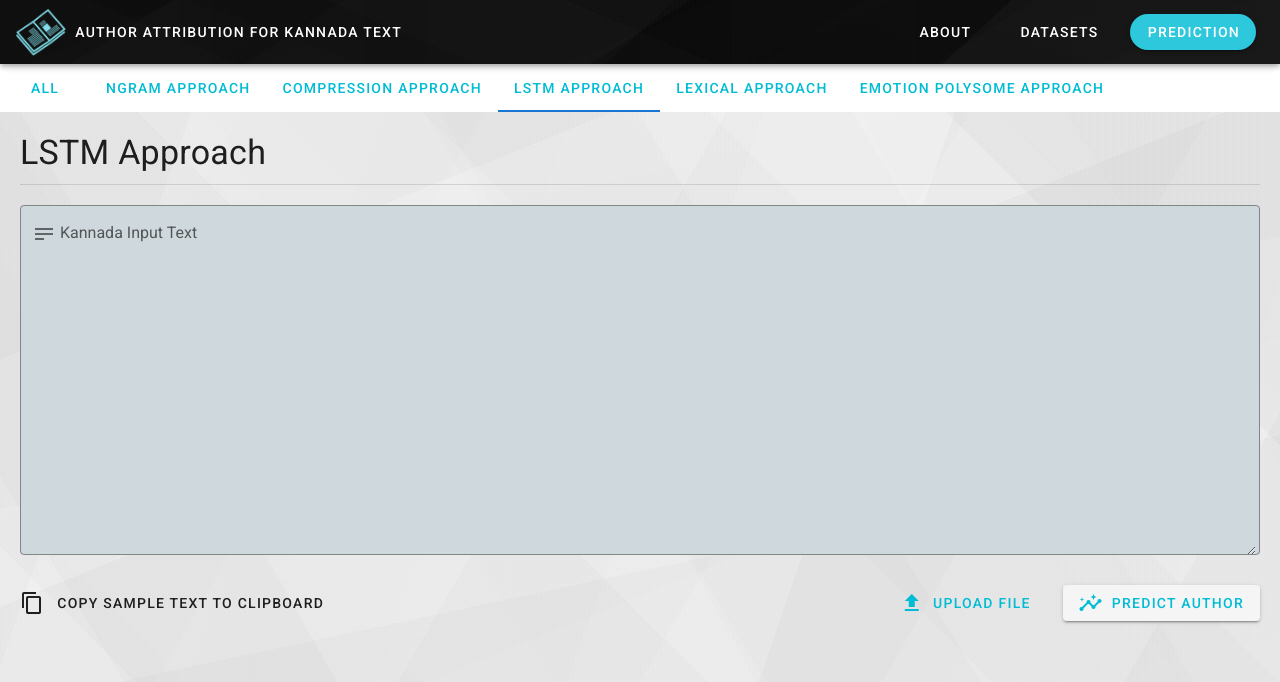
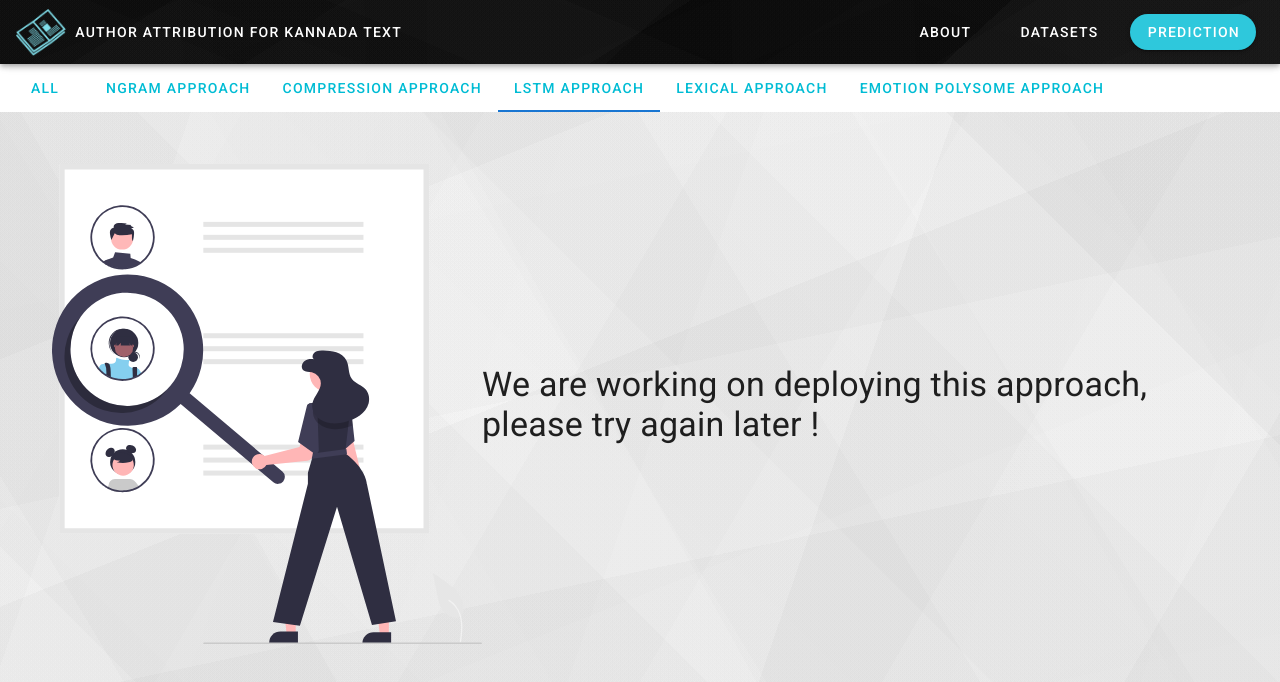
Before and after one commit to Gaurav-71/Author-Attribution-Website, a Vue app in the folder Frontend/: page /prediction in a window 1280 px wide. Both pictures are taken after a click on the tab "LSTM APPROACH". Shown: the top 682 px of the page. Built offline with nearby package versions, Linux system fonts and the light colour scheme.

Commit message:
Added work in progress screens

```diff
--- a/Frontend/src/components/design/Approach.vue
+++ b/Frontend/src/components/design/Approach.vue
@@ -1,5 +1,11 @@
 <template>
-  <div class="approach">
+  <div class="wip" v-if="approachType == 'na'">
+    <img src="../../assets/wip.svg" alt="work in progress" />
+    <div class="text-h4">
+      We are working on deploying this approach, please try again later !
+    </div>
+  </div>
+  <div v-else class="approach">
     <div class="text-h4 mb-3">{{ titleString() }}</div>
     <v-divider class="mb-5"></v-divider>
     <div v-if="isLoading"><Loading /></div>
@@ -144,4 +150,15 @@ export default {
   justify-content: space-between;
   align-items: center;
 }
+
+.wip {
+  padding: 2rem;
+  display: flex;
+  justify-content: center;
+  align-items: center;
+  img {
+    width: auto;
+    height: 60vh;
+  }
+}
 </style>
--- a/Frontend/src/views/Prediction.vue
+++ b/Frontend/src/views/Prediction.vue
@@ -12,9 +12,9 @@
       <v-tab-item> </v-tab-item>
       <v-tab-item><Approach type="ngram" /></v-tab-item>
       <v-tab-item><Approach type="compression" /></v-tab-item>
-      <v-tab-item><Approach type="lstm" /></v-tab-item>
-      <v-tab-item><Approach type="lexical" /></v-tab-item>
-      <v-tab-item><Approach type="emotion" /></v-tab-item>
+      <v-tab-item><Approach type="na" /></v-tab-item>
+      <v-tab-item><Approach type="na" /></v-tab-item>
+      <v-tab-item><Approach type="na" /></v-tab-item>
     </v-tabs-items>
   </div>
 </template>
```
Also changed, not shown: Frontend/src/assets/wip.svg (added).
